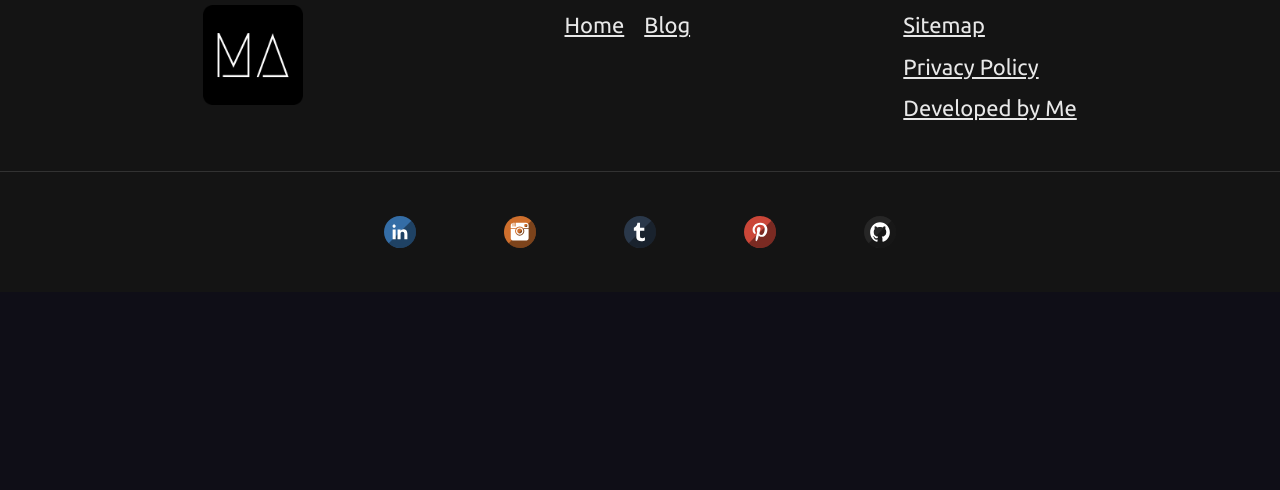
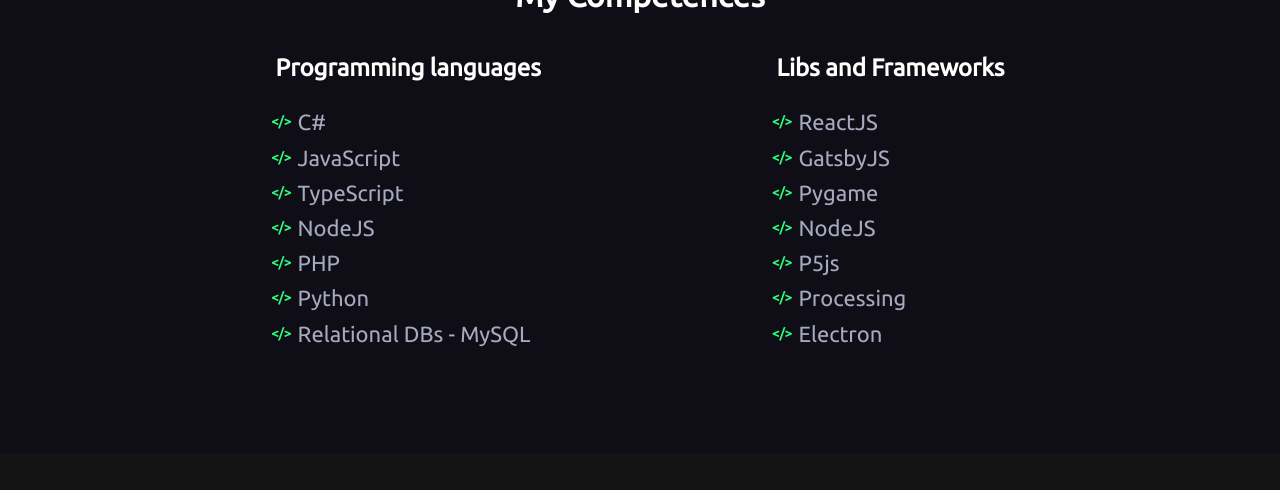
Before and after one commit to armanimichael/armanimichael-main, a Gatsby site: page / in a window 1280 px wide. Shown: the part 4108-4598 px from the top of the page. Before the commit the page ends 4400 px from the top, so only its background shows below. Built offline with nearby package versions, Linux system fonts and the light colour scheme; Gatsby itself is replaced by a stand-in of ours.

Commit message:
Competences Section added

```diff
--- /dev/null
+++ b/src/containers/Compentences/Competences.tsx
@@ -0,0 +1,41 @@
+import React from 'react';
+
+import { Section } from '../../containers/';
+import { ListsContainer } from './styles';
+
+interface Props {
+  [index: string]: any;
+}
+
+const Competences: React.FC<Props> = props => (
+  <Section {...props}>
+    <ListsContainer>
+      <div>
+        <h3>Programming languages</h3>
+        <ul>
+          <li>C#</li>
+          <li>JavaScript</li>
+          <li>TypeScript</li>
+          <li>NodeJS</li>
+          <li>PHP</li>
+          <li>Python</li>
+          <li>Relational DBs - MySQL</li>
+        </ul>
+      </div>
+      <div>
+        <h3>Libs and Frameworks</h3>
+        <ul>
+          <li>ReactJS</li>
+          <li>GatsbyJS</li>
+          <li>Pygame</li>
+          <li>NodeJS</li>
+          <li>P5js</li>
+          <li>Processing</li>
+          <li>Electron</li>
+        </ul>
+      </div>
+    </ListsContainer>
+  </Section>
+);
+
+export default Competences;
--- /dev/null
+++ b/src/containers/Compentences/styles.ts
@@ -0,0 +1,28 @@
+import styled from 'styled-components';
+
+const ListsContainer = styled.div`
+  display: flex;
+  flex-direction: row;
+  justify-content: space-evenly;
+  width: 100%;
+
+  & h3 {
+    text-align: left;
+  }
+
+  @media all and (max-width: 800px) {
+    flex-direction: column;
+    align-items: center;
+
+    & div {
+      width: 100%;
+    }
+  }
+
+  @supports (-ms-flow-from: edge) {
+    /* Edge only */
+    justify-content: space-around;
+  }
+`;
+
+export { ListsContainer };
--- a/src/containers/index.ts
+++ b/src/containers/index.ts
@@ -3,5 +3,6 @@
 import ButtonGroup from './ButtonGroup/ButtonGroup';
 import Socials from './Socials/Socials';
 import Section from './Section/Section';
+import Competences from './Compentences/Competences';
 
-export { Layout, Hero, ButtonGroup, Socials, Section };
+export { Layout, Hero, ButtonGroup, Socials, Section, Competences };
--- a/src/pages/index.tsx
+++ b/src/pages/index.tsx
@@ -1,7 +1,7 @@
 import React from 'react';
 
 import { Project, Quote } from '../components';
-import { Layout, Socials, Section } from '../containers/';
+import { Layout, Socials, Section, Competences } from '../containers/';
 
 import gatsbyLogoImg from '../images/gatsby.png';
 import pythonLogoImg from '../images/python.png';
@@ -73,6 +73,7 @@
         I ask him about are his thoughts and dreams.
       </Quote>
     </Section>
+    <Competences title="My Competences"></Competences>
   </Layout>
 );
 
--- a/src/themes/global-style.ts
+++ b/src/themes/global-style.ts
@@ -209,6 +209,29 @@
     margin-top: 40px;
   }
 
+  ul {
+    list-style: none;
+    margin-left: 0;
+    padding-left: 0;
+  }
+
+  li {
+    position: relative;
+    margin-left: 1em;
+  }
+
+  li:before {
+    content: "</>";
+    padding-right: 10px;
+    font-weight: bold;
+    color: #2dff7a;
+    position: absolute;
+    display: block;
+    top: 0;
+    left: -2em;
+    font-size: 0.6em;
+  }
+
   @media all and (max-width: 800px) {
     h1 {
       font-size: 40px;
```
